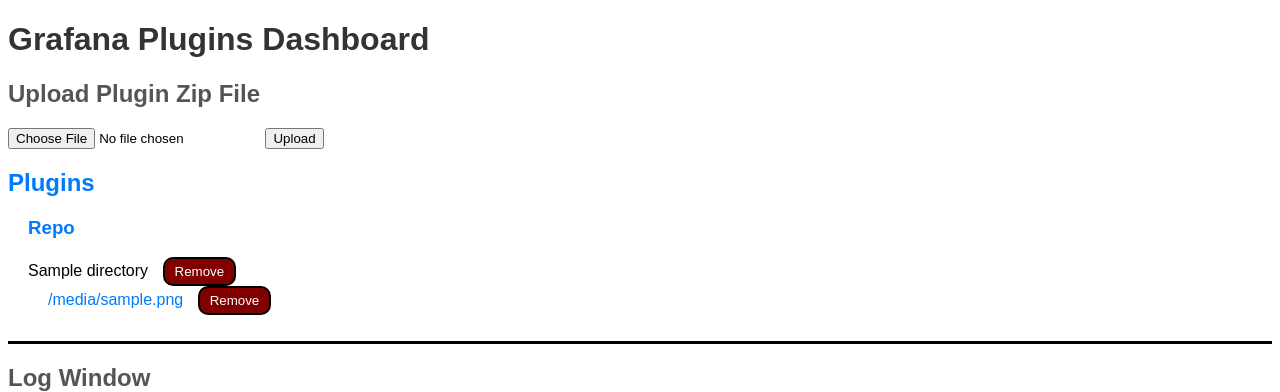
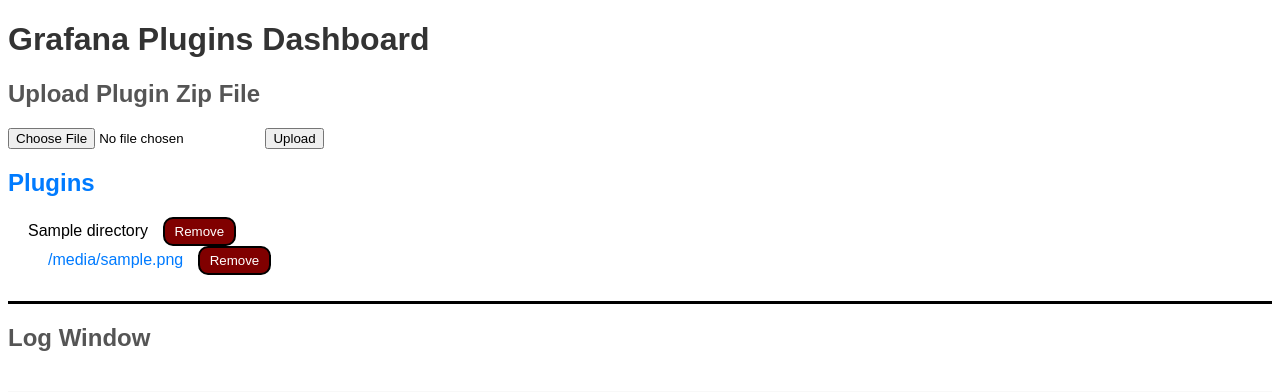
Before and after one commit to Davis8988/grafana-plugins-server, a Flask app: template templates/index.html in a window 1280 px wide. Shown: the top 392 px of the page. After the commit the page ends 351 px from the top, so only its background shows below. Run offline with Flask 3, Linux system fonts and the light colour scheme; the template is opened without the code that fills it: most values are stand-ins (such as "Sample title", 1, 10 or a date in 2020); data that the repository does not hold is empty.

Commit message:
Printings

```diff
--- a/templates/index.html
+++ b/templates/index.html
@@ -19,9 +19,6 @@
 		<a href="{{ url_for('plugins_page') }}">Plugins</a>
 	</h2>
 
-    <h3>
-		<a href="{{ url_for('plugins_page') }}">Repo</a>
-	</h3>
 	<ul>
 		{% for directory in directories %}
 			<li>
```
